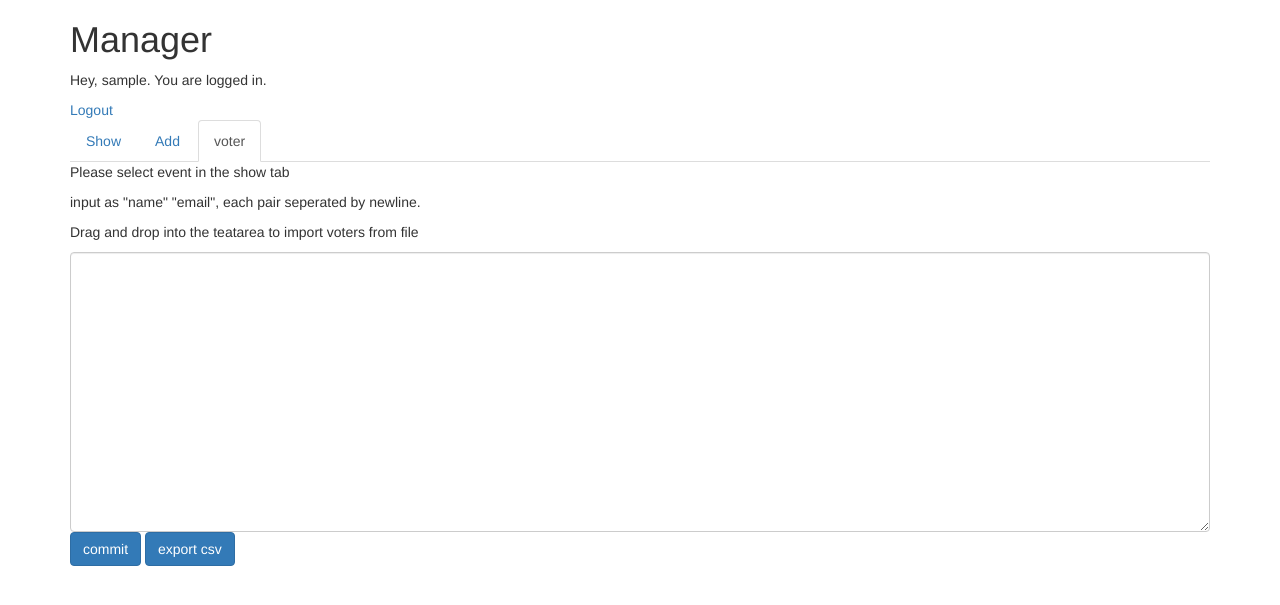
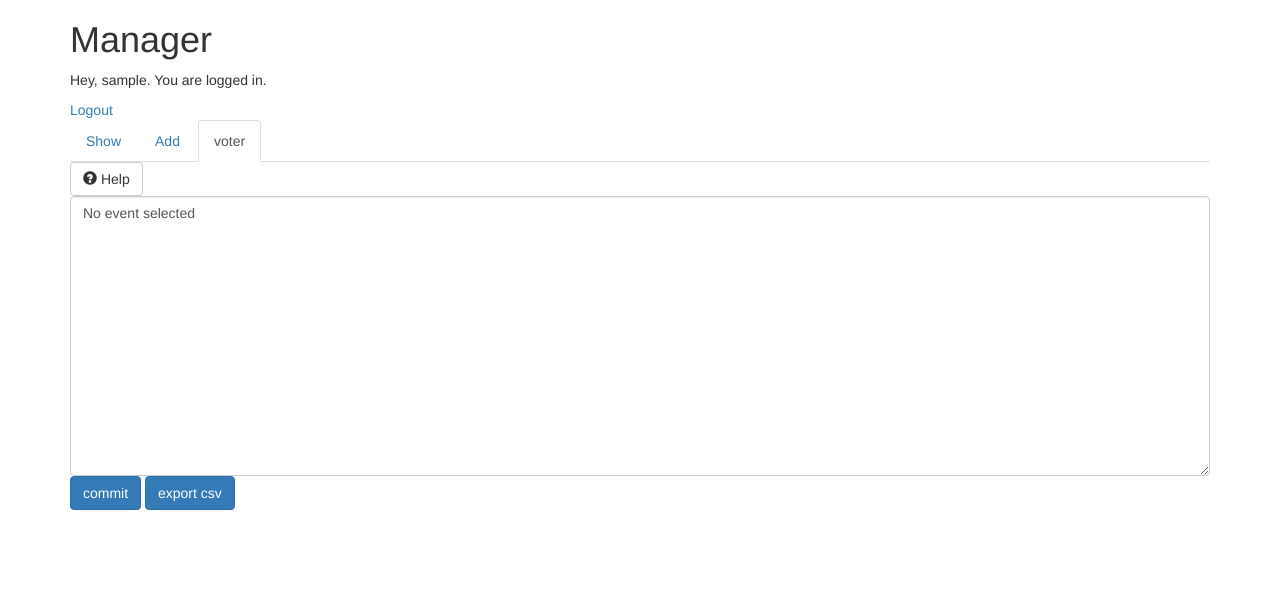
Before and after one commit to BrianOn99/pollpoll2720, a PHP site: page /www_poll/index.php in a window 1280 px wide, after a click on "voter". Shown: the top 605 px of the page. Run offline with PHP 8.4, Linux system fonts and the light colour scheme; the visitor is signed in with stand-in values (Sample User, id 1); data that the repository does not hold is empty; some libraries are stand-ins or nearby versions.

Commit message:
better help message for manager editting voters

```diff
--- a/views/logged_in.php
+++ b/views/logged_in.php
@@ -88,14 +88,15 @@
     </div>
 
     <div role="tabpanel" class="tab-pane" id="voter">
-      <p>Please select event in the show tab</p>
-      <p>
-        input as &quot;name&quot; &quot;email&quot;, each pair seperated by newline.
-      </p>
-      <p>
-      Drag and drop into the teatarea to import voters from file
-      </p>
-      <textarea class="form-control" id="voter-text" style="height: 20em"></textarea>
+    <button type="button" class="btn btn-default" id="help-voter-edit">
+      <span class="glyphicon glyphicon-question-sign"
+	    aria-hidden="true"
+	    title="Popover title"
+            data-toggle="popover"
+	    data-content="Another popover" >
+      </span> Help
+    </button>
+      <textarea class="form-control" id="voter-text" style="height: 20em">No event selected</textarea>
       <button type="button" class="btn btn-primary" id="voter-submit">commit</button>
       <button type="button" class="btn btn-primary" id="voter-export">export csv</button>
     </div>
@@ -331,4 +332,10 @@ $("#voter-text").on("drop", function(e) {
     return false;
 });
 
+$("#help-voter-edit").click(function() {
+    var helpmsg = "Please select event in the \"show\" tab\n" +
+		  "input as name, email pair,  each pair seperated by newline.\n" +
+		  "Drag and drop into the teatarea to import voters from file\n"
+    alert(helpmsg);
+});
 </script>
```
